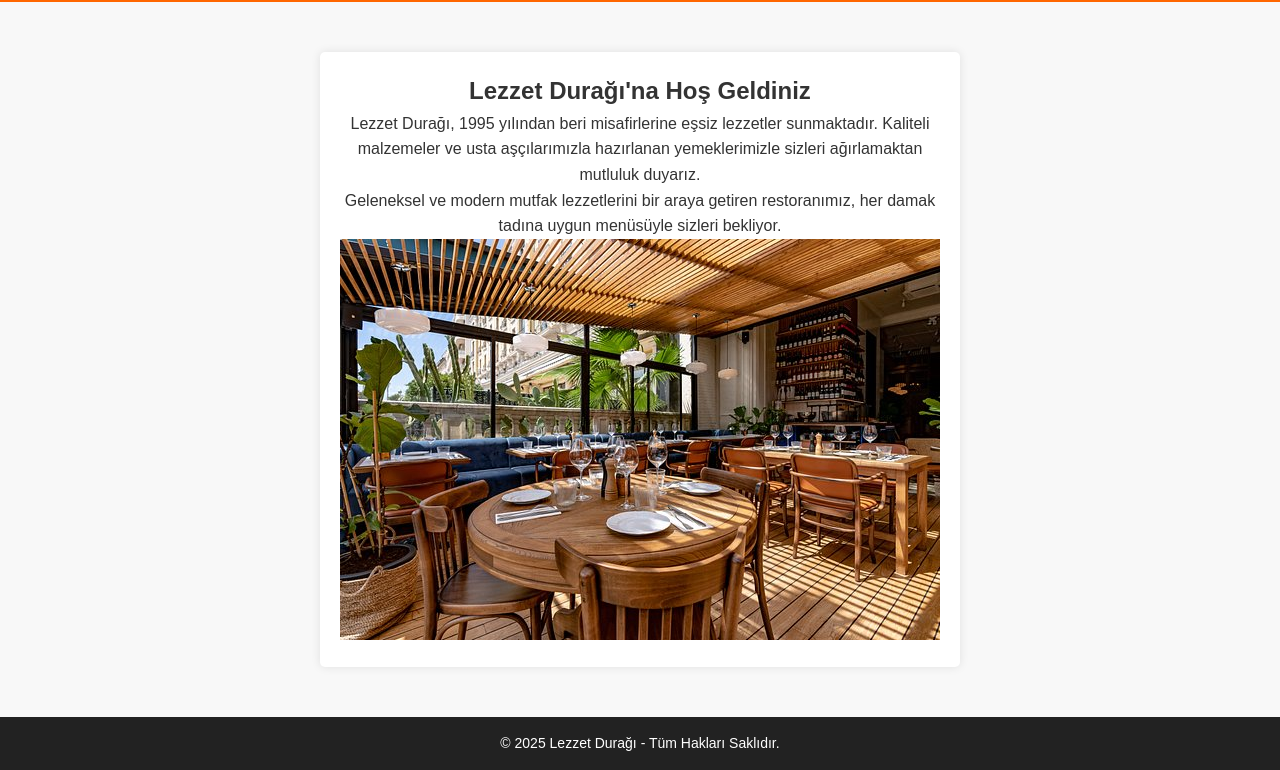
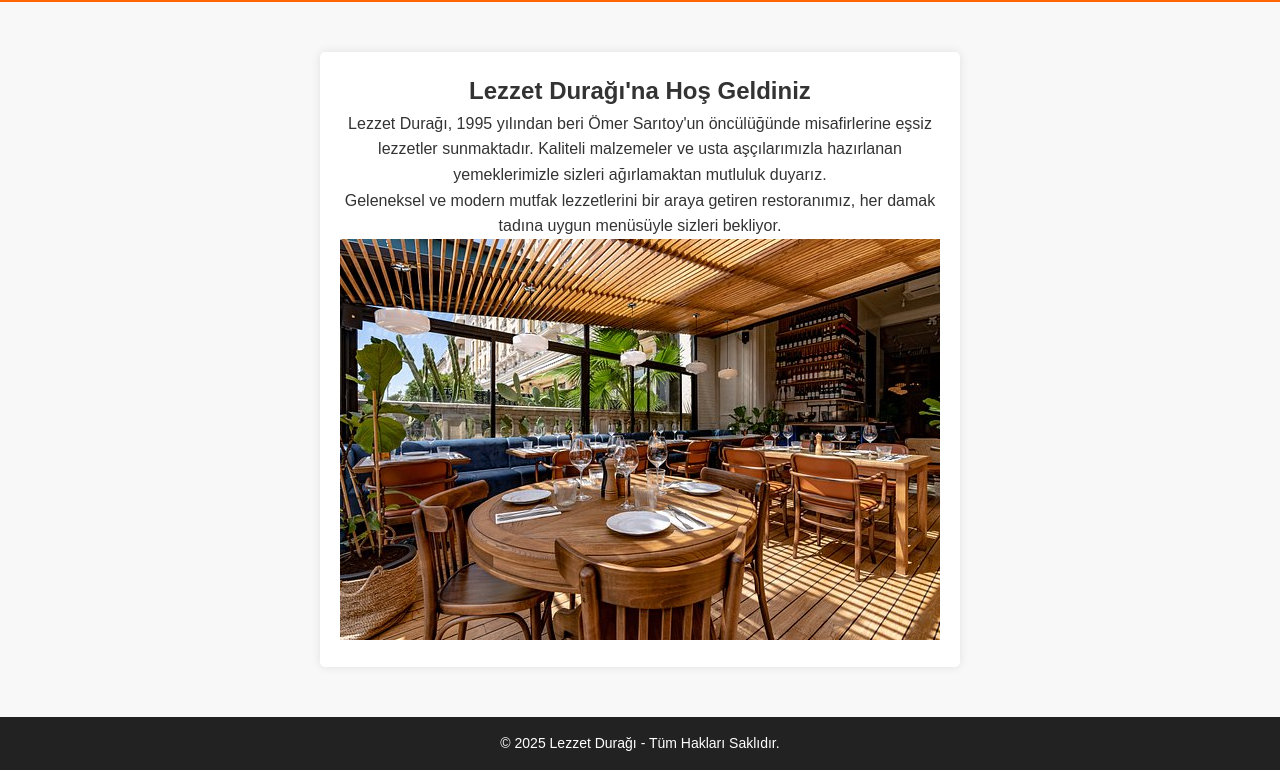
Before and after one commit to omersaritoy/Cavcav-Restoran-, a plain HTML site: page hakkımızda.html in a window 1280 px wide. Shown: the part 134-904 px from the top of the page. Drawn offline with Linux system fonts and the light colour scheme.

Commit message:
Update hakkımızda.html

```diff
--- a/hakkımızda.html
+++ b/hakkımızda.html
@@ -24,8 +24,9 @@
 
     <section class="about">
         <h2>Lezzet Durağı'na Hoş Geldiniz</h2>
-        <p>Lezzet Durağı, 1995 yılından beri misafirlerine eşsiz lezzetler sunmaktadır. Kaliteli malzemeler ve usta aşçılarımızla hazırlanan yemeklerimizle sizleri ağırlamaktan mutluluk duyarız.</p>
+        <p>Lezzet Durağı, 1995 yılından beri Ömer Sarıtoy'un öncülüğünde misafirlerine eşsiz lezzetler sunmaktadır. Kaliteli malzemeler ve usta aşçılarımızla hazırlanan yemeklerimizle sizleri ağırlamaktan mutluluk duyarız.</p>
         <p>Geleneksel ve modern mutfak lezzetlerini bir araya getiren restoranımız, her damak tadına uygun menüsüyle sizleri bekliyor.</p>
+
         <img src="images/restorant-inside.png" alt="Restoran İç Görünümü">
     </section>
 
```
